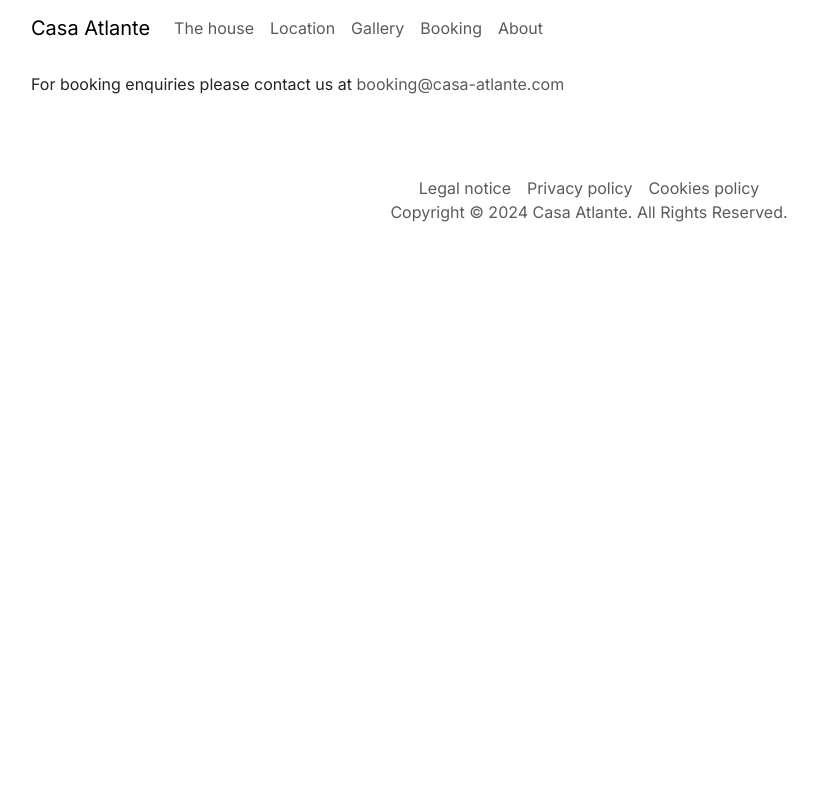
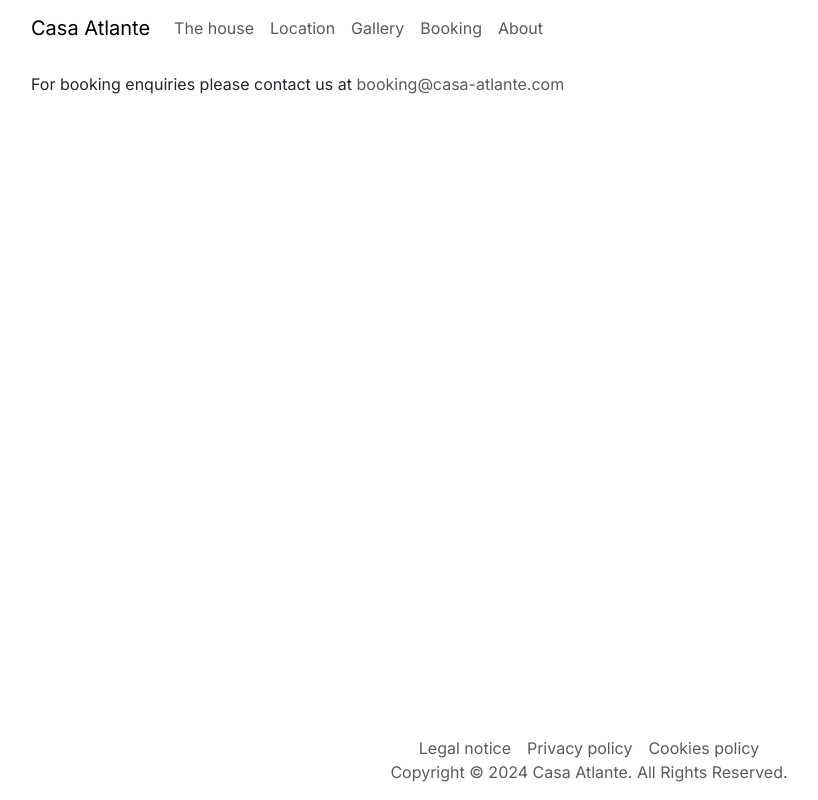
Before and after one commit to vondersam/casa_atlante, a Next.js app: page /booking in a window 1280 px wide. Shown: the whole page, without its empty margins (51-869 px from the left). Built offline with nearby package versions, Linux system fonts and the light colour scheme.

Commit message:
Fix footer to the bottom of the page.

```diff
--- a/src/app/components/footer.tsx
+++ b/src/app/components/footer.tsx
@@ -2,8 +2,8 @@ import Link from 'next/link';
 
 function Footer() {
   return (
-    <footer className="footer mt-5 py-3">
-      <div className="row d-flex text-center">
+    <footer className="footer mt-auto py-3">
+      <div className="row d-flex text-center mt-5">
         <div>
           <Link className="m-2" href="/legal">
             Legal notice
```
